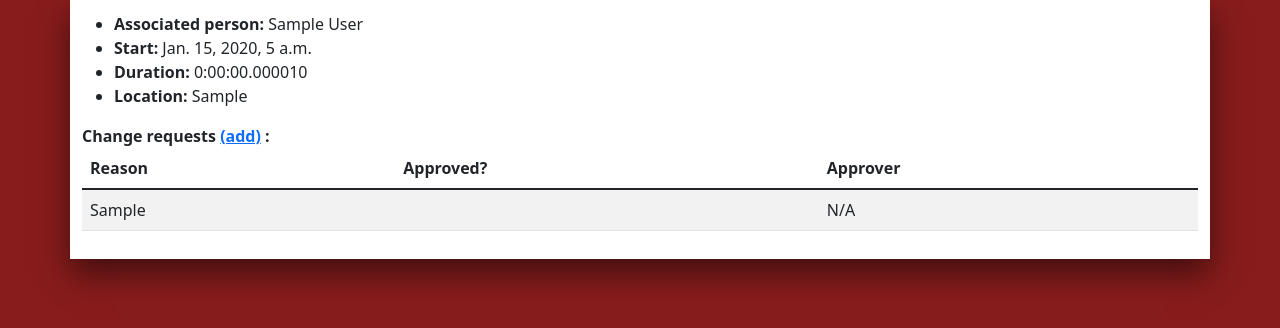
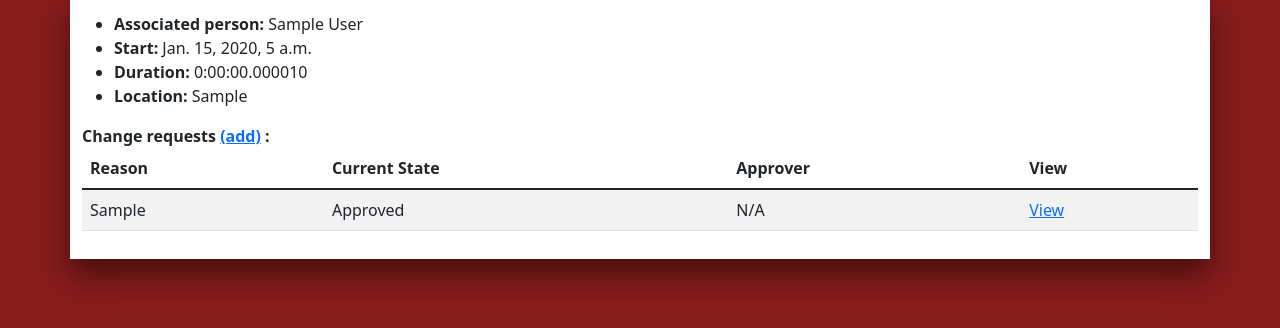
Before and after one commit to manantalwar/database, a Django app: page /shifts/1 in a window 1280 px wide. Shown: the part 56-384 px from the top of the page. Run offline with Django 3.2, Linux system fonts and the light colour scheme; a user stored in the database is signed in; tables that the repository leaves empty hold one stand-in row (values such as "Sample post"); some libraries are stand-ins or nearby versions.

Commit message:
setup view of all new requests

```diff
--- a/lrc_database/main/templates/includes/shift_change_request_table.html
+++ b/lrc_database/main/templates/includes/shift_change_request_table.html
@@ -2,21 +2,25 @@
     <thead>
         <tr>
             <th scope="col">Reason</th>
-            <th scope="col">Approved?</th>
+            <th scope="col">Current State</th>
             <th scope="col">Approver</th>
+            <th scope="col">View</th>
         </tr>
     </thead>
     <tbody>
         {% for change_request in change_requests %}
         <tr>
             <td>{{ change_request.reason }}</td>
-                <td>{{ change_request.approved }}</td>
+            <td>{{ change_request.request_state }}</td>
             <td>
                 {% if change_request.approved %}
                 <a href="{% url 'user_profile' change_request.approved_by.id %}">{{ change_request.approved_by }}</a>
                 {% else %}
                 N/A
                 {% endif %}
+            </td>
+            <td>
+                <a href="{% url 'view_single_si_request' change_request.target.kind change_request.id %}">View</a>
             </td>
         </tr>
         {% empty %}
--- /dev/null
+++ b/lrc_database/main/templates/scheduling/view_shift_change_requests.html
@@ -0,0 +1,6 @@
+{% extends "base.html" %}
+
+{% block content %}
+<h2>{{ kind }} change requests</h2>
+{% include "includes/shift_change_request_table.html" %}
+{% endblock %}
--- a/lrc_database/main/templates/scheduling/view_si_shift_change_requests.html
+++ /dev/null
@@ -1,6 +0,0 @@
-{% extends "base.html" %}
-
-{% block content %}
-    <h2>{{ kind }} change requests</h2>
-    {% include "includes/shift_change_request_table.html" %}
-{% endblock %}
--- a/lrc_database/main/urls.py
+++ b/lrc_database/main/urls.py
@@ -4,12 +4,7 @@
 from .views.bulk_shift_editing_views import drop_shifts_on_date, drop_shifts_on_date_confirmation
 from .views.courses import add_course, edit_course, list_courses, view_course
 from .views.hardware import add_hardware, add_loans, edit_hardware, edit_loans, show_hardware, show_loans
-from .views.shifts import (
-    new_shift_change_request,
-    view_shift,
-    view_si_shift_change_requests,
-    view_tutor_shift_change_requests,
-)
+from .views.shifts import new_shift_change_request, view_shift, view_shift_change_requests, view_single_request
 from .views.users import create_user, create_users_in_bulk, edit_profile, list_users, user_event_feed, user_profile
 
 urlpatterns = [
@@ -20,15 +15,17 @@
     path("courses/<int:course_id>", view_course, name="view_course"),
     path("courses/<int:course_id>/edit", edit_course, name="edit_course"),
     path("courses/add", add_course, name="add_course"),
+    # view all new requests of a certain kind
     path(
-        "scheduling/si_shift_change_requests/<str:kind>",
-        view_si_shift_change_requests,
+        "scheduling/shift_change_requests/<str:kind>",
+        view_shift_change_requests,
         name="view_shift_change_requests",
     ),
+    # view single request
     path(
-        "scheduling/tutor_shift_change_requests/<str:kind>",
-        view_tutor_shift_change_requests,
-        name="view_tutor_shift_change_requests",
+        "scheduling/shift_change_requests/<str:kind>/<int:request_id>",
+        view_single_request,
+        name="view_single_si_request",
     ),
     path("scheduling/bulk/drop_on_date", drop_shifts_on_date, name="drop_shifts_on_date"),
     path(
--- a/lrc_database/main/views/shifts.py
+++ b/lrc_database/main/views/shifts.py
@@ -91,21 +91,29 @@
 
 @restrict_to_groups("Office staff", "Supervisors")
 @restrict_to_http_methods("GET")
-def view_si_shift_change_requests(request: HttpRequest, kind: str) -> HttpResponse:
-    requests = get_list_or_404(SIShiftChangeRequest, target__kind=kind, approved=False)
-    return render(
-        request,
-        "scheduling/view_si_shift_change_requests.html",
-        {"change_requests": requests, "kind": kind},
-    )
+def view_shift_change_requests(request: HttpRequest, kind: str) -> HttpResponse:
+    if kind == "Tutor":
+        requests = get_list_or_404(TutorShiftChangeRequest, target__kind=kind, request_state="New")
+        return render(
+            request,
+            "scheduling/view_shift_change_requests.html",
+            {"change_requests": requests, "kind": kind},
+        )
+    else:
+        requests2 = get_list_or_404(SIShiftChangeRequest, target__kind=kind, request_state="New")
+        return render(
+            request,
+            "scheduling/view_shift_change_requests.html",
+            {"change_requests": requests2, "kind": kind},
+        )
 
 
 @restrict_to_groups("Office staff", "Supervisors")
 @restrict_to_http_methods("GET")
-def view_tutor_shift_change_requests(request: HttpRequest, kind: str) -> HttpResponse:
-    requests = get_list_or_404(SIShiftChangeRequest, target__kind=kind, approved=False)
-    return render(
-        request,
-        "scheduling/view_si_shift_change_requests.html",
-        {"change_requests": requests, "kind": kind},
-    )
+def view_single_request(request: HttpRequest, kind: str, request_id: int) -> HttpResponse:
+    if kind == "SI":
+        shift_request = get_object_or_404(SIShiftChangeRequest, id=request_id)
+        return render(request, "shifts/view_request.html", {"shift_request": shift_request})
+    else:
+        shift_request2 = get_object_or_404(TutorShiftChangeRequest, id=request_id)
+        return render(request, "shifts/view_request.html", {"shift_request": shift_request2})
```
Also changed, not shown: lrc_database/main/templates/shifts/view_request.html (added, +23 -0 lines). Lines whose indentation alone changed are shown as unchanged.
